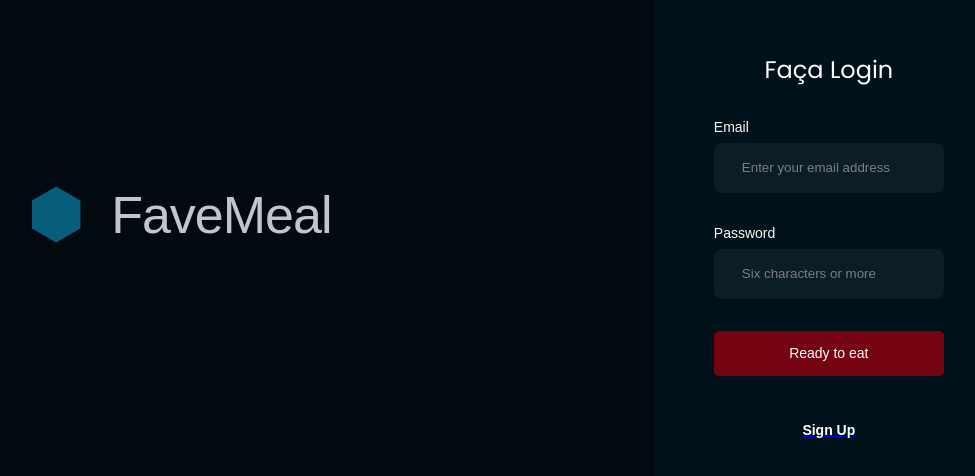
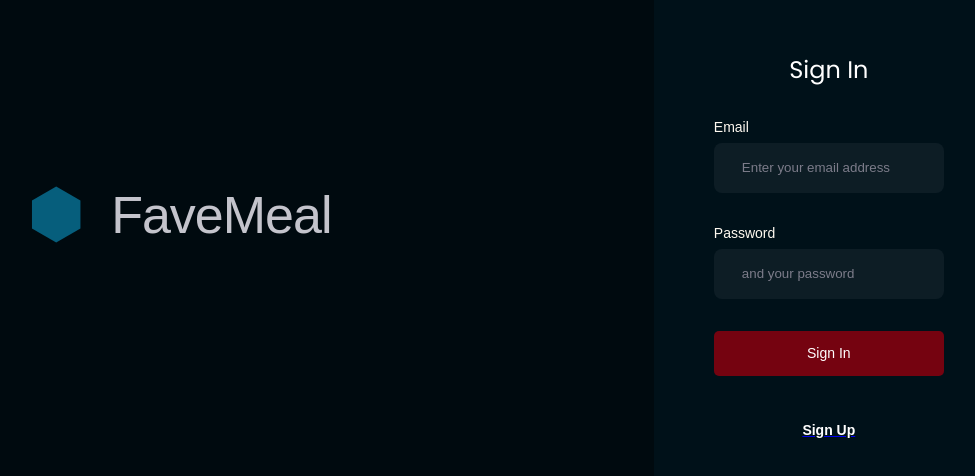
Before and after one commit to KimCidDev/food-explorer-front-end, a React (Vite) app: page / in a window 1280 px wide. Shown: the part 148-624 px from the top of the page, without its empty margins (115-1090 px from the left). Built offline with nearby package versions, Linux system fonts and the light colour scheme.

Commit message:
style[SignIn]: text change for clarity

```diff
--- a/src/Pages/SignIn/index.jsx
+++ b/src/Pages/SignIn/index.jsx
@@ -35,7 +35,7 @@ export function SignIn({navigate}) {
     </div>
 
     <Form>
-      <h1>Faça Login</h1>
+      <h1>Sign In</h1>
 
       <Input
       title="Email"
@@ -48,14 +48,14 @@ export function SignIn({navigate}) {
       <Input
       title="Password"
       type='password'
-      placeholder="Six characters or more"
+      placeholder="and your password"
       onChange={e => setPassword(e.target.value)}
       />
 
       {loading ? <Breathing /> : null}
 
       <Button
-      title="Ready to eat"
+      title="Sign In"
       onClick={handleSignIn}/>
 
       <ButtonText to='/register'
```
